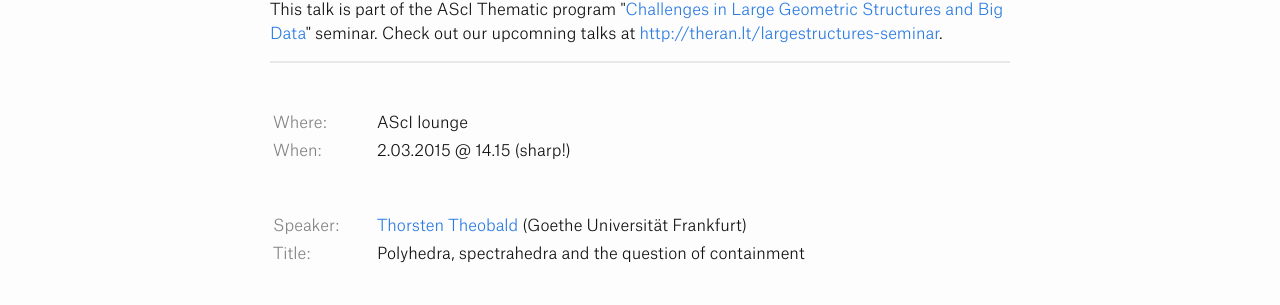
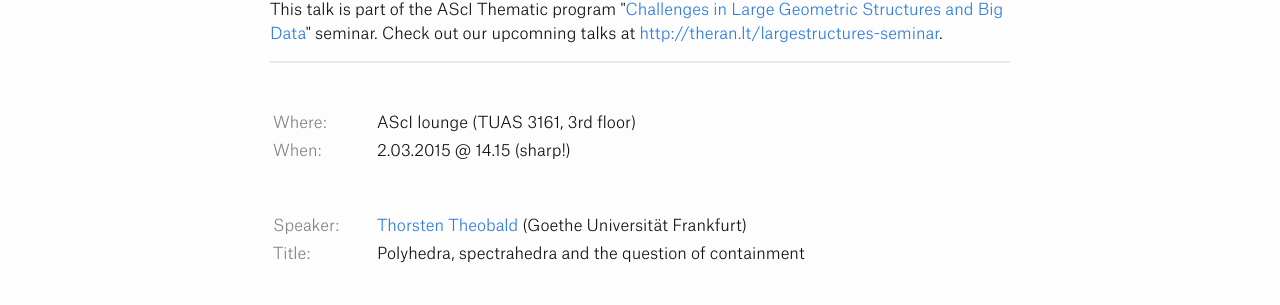
Before and after one commit to theran/theran.github.io, a Jekyll site: the page built from _seminartalks/2015-03-02-theobald.md, in a window 1280 px wide. Shown: the part 169-474 px from the top of the page. Built offline with Jekyll 4.4.1, drawn with Linux system fonts in a browser that asks for light colours; formulas are drawn with MathJax 3.

Commit message:
Room number for AScI lounge

```diff
--- a/_seminartalks/2015-03-02-theobald.md
+++ b/_seminartalks/2015-03-02-theobald.md
@@ -7,7 +7,7 @@ speakerurl: http://www.uni-frankfurt.de/52084422/Theobald
 talktitle: Polyhedra, spectrahedra and the question of containment
 talkdate: 2.03.2015
 talktime: 14.15 (sharp!)
-talkplace: AScI lounge
+talkplace: AScI lounge (TUAS 3161, 3rd floor)
 dinnerplace:
 dinnertime:
 dinnerurl:
```
